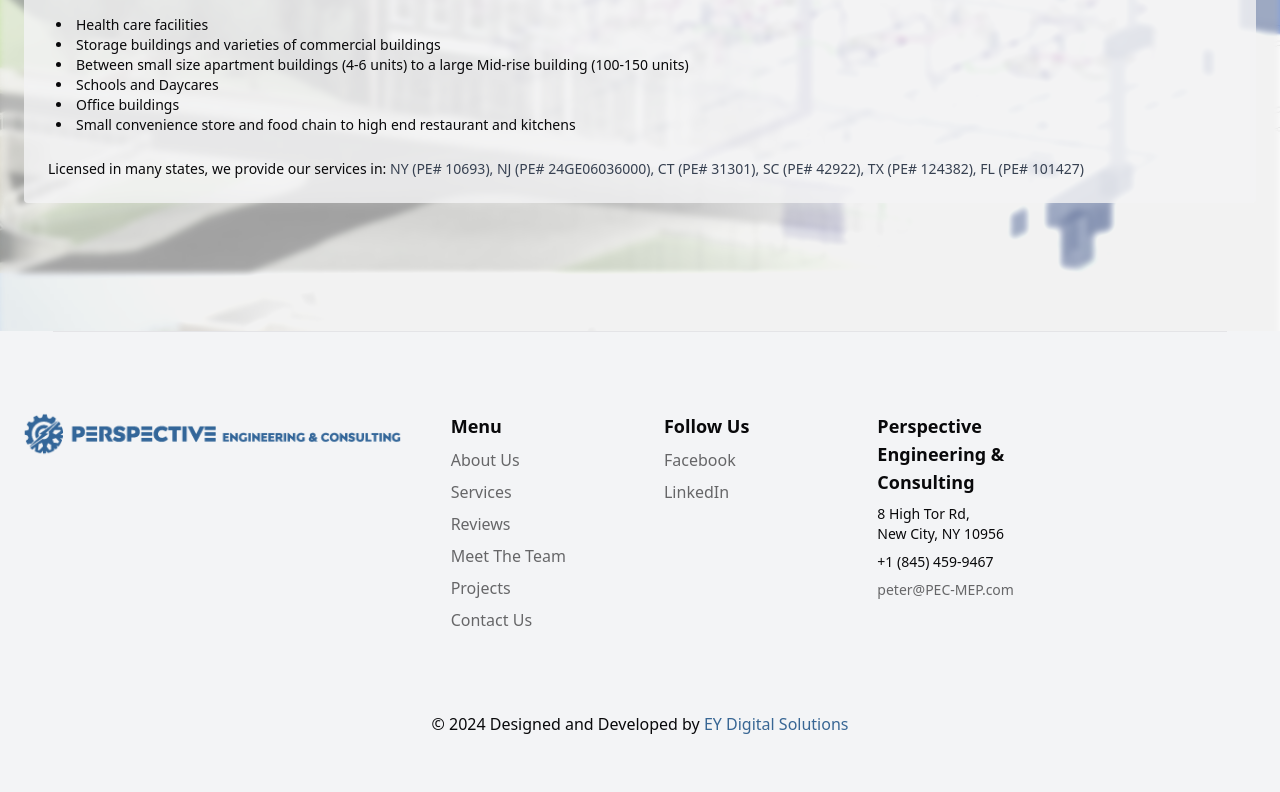
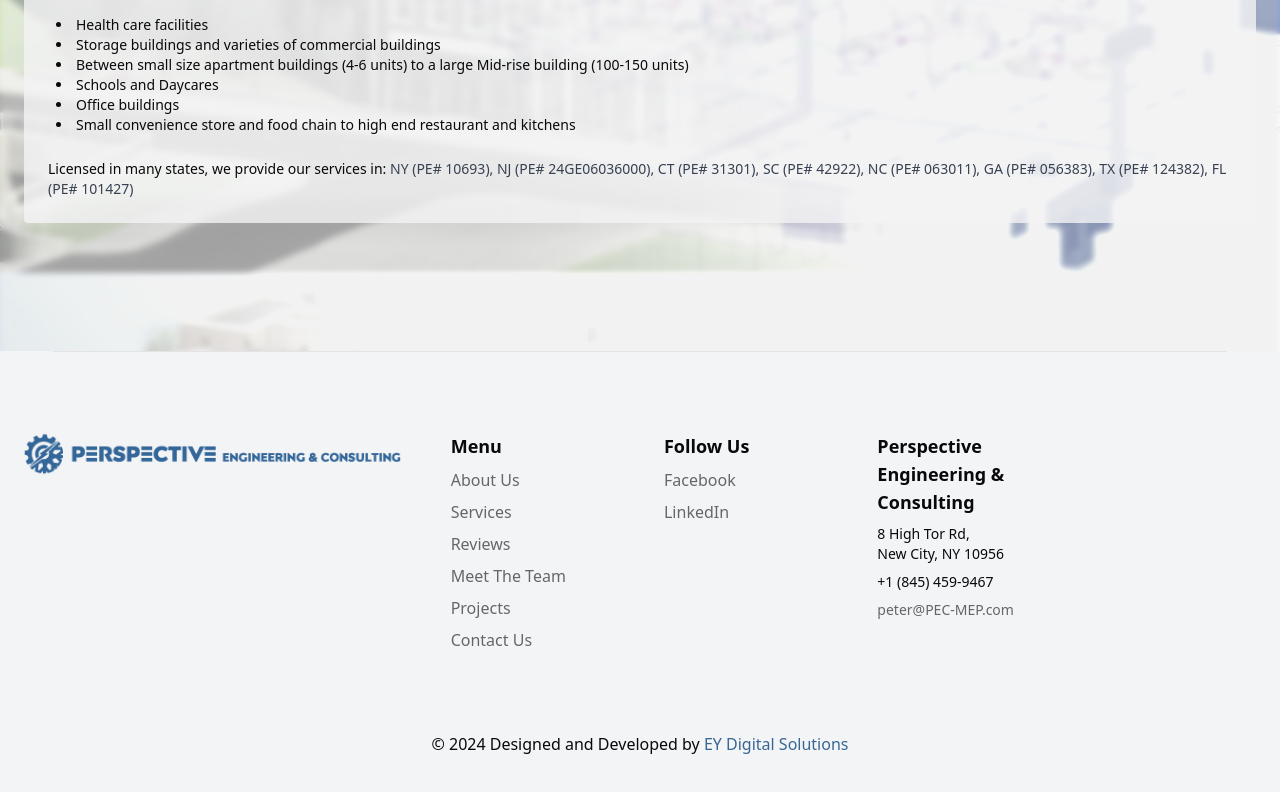
Before and after one commit to anthonyyoussef01/PerspectiveEngineering, a React (Vite) app: page / in a window 1280 px wide. Shown: the part 6127-6919 px from the top of the page. Built offline with nearby package versions, Linux system fonts and the light colour scheme.

Commit message:
Add NC and GA to licensed states in Team component

```diff
--- a/src/components/Team.tsx
+++ b/src/components/Team.tsx
@@ -251,9 +251,10 @@ export const Team = () => {
           <li>Small convenience store and food chain to high end restaurant and kitchens</li>
         </ul>
         <p className="text-sm">
-          Licensed in many states, we provide our services in: {" "}
+          Licensed in many states, we provide our services in:{" "}
           <span className="text-gray-700">
-            NY (PE# 10693), NJ (PE# 24GE06036000), CT (PE# 31301), SC (PE# 42922), TX (PE# 124382), FL (PE# 101427)
+            NY (PE# 10693), NJ (PE# 24GE06036000), CT (PE# 31301), SC (PE# 42922), NC (PE# 063011), GA (PE# 056383),
+            TX (PE# 124382), FL (PE# 101427)
           </span>
         </p>
       </div>
```
